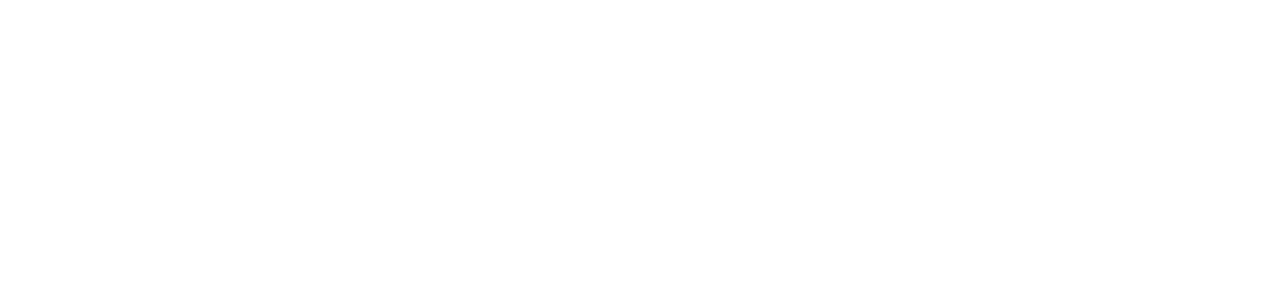
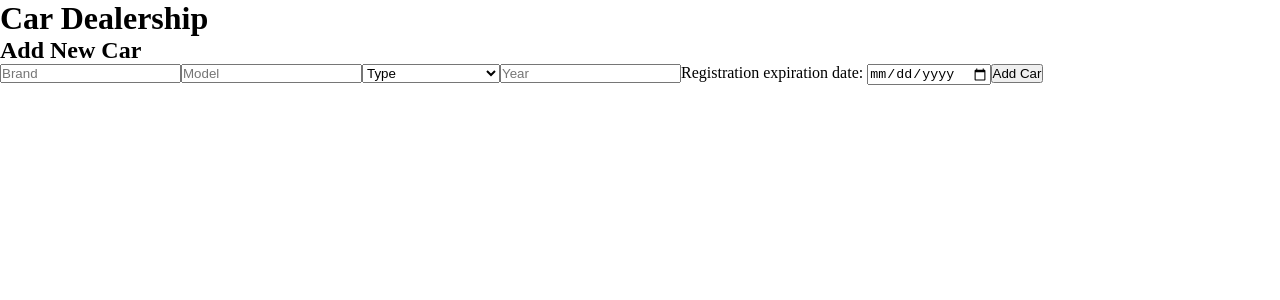
Before and after one commit to NinaBucic/Internship-14-CarDealership, a React (Vite) app in the folder CarDealership/: page / in a window 1280 px wide. Shown: the top 300 px of the page. Built offline with nearby package versions, Linux system fonts and the light colour scheme.

Commit message:
Add Car Form component

```diff
--- a/CarDealership/package.json
+++ b/CarDealership/package.json
@@ -11,7 +11,9 @@
   },
   "dependencies": {
     "react": "^19.0.0",
-    "react-dom": "^19.0.0"
+    "react-dom": "^19.0.0",
+    "react-hot-toast": "^2.5.2",
+    "uuid": "^11.1.0"
   },
   "devDependencies": {
     "@eslint/js": "^9.19.0",
--- a/CarDealership/src/App.jsx
+++ b/CarDealership/src/App.jsx
@@ -1,3 +1,20 @@
-function App() {}
+import { useState } from "react";
+import { v4 as uuidv4 } from "uuid";
+import CarForm from "./components/CarForm";
+
+function App() {
+  const [cars, setCars] = useState([]);
+
+  const handleAddCar = (newCar) => {
+    setCars([...cars, { id: uuidv4(), ...newCar }]);
+  };
+
+  return (
+    <div>
+      <h1>Car Dealership</h1>
+      <CarForm onAddCar={handleAddCar} carCount={cars.length} />
+    </div>
+  );
+}
 
 export default App;
--- /dev/null
+++ b/CarDealership/src/components/CarForm.jsx
@@ -0,0 +1,138 @@
+import { useState } from "react";
+import "../styles/CarForm.css";
+import toast, { Toaster } from "react-hot-toast";
+
+function CarForm({ onAddCar, carCount }) {
+  const [formData, setFormData] = useState({
+    brand: "",
+    model: "",
+    type: "",
+    year: "",
+    registrationDate: "",
+  });
+
+  const [error, setError] = useState("");
+
+  const handleChange = (e) => {
+    setFormData({ ...formData, [e.target.name]: e.target.value });
+  };
+
+  const validateForm = () => {
+    if (carCount >= 10) return "You cannot add more than 10 cars!";
+
+    if (
+      !formData.brand ||
+      !formData.model ||
+      !formData.type ||
+      !formData.year ||
+      !formData.registrationDate
+    ) {
+      return "All fields are required!";
+    }
+
+    const year = Number(formData.year);
+    const currentYear = new Date().getFullYear();
+    if (isNaN(year) || !Number.isInteger(year)) {
+      return "Year must be a whole number!";
+    }
+    if (year < 1971 || year > currentYear) {
+      return `Year must be between 1971 and ${currentYear}!`;
+    }
+
+    const regDate = new Date(formData.registrationDate);
+    const today = new Date();
+    if (regDate <= today) {
+      return "Registration expiration date must be in the future!";
+    }
+
+    const textRegex = /[a-zA-Z]/;
+    if (
+      !textRegex.test(formData.brand) ||
+      !textRegex.test(formData.model) ||
+      !textRegex.test(formData.type)
+    ) {
+      return "Brand, model, and type must contain at least one letter.";
+    }
+
+    return null;
+  };
+
+  const handleSubmit = (e) => {
+    e.preventDefault();
+
+    const validationError = validateForm();
+    if (validationError) {
+      toast.error(validationError);
+      return;
+    }
+
+    onAddCar(formData);
+    toast.success("Car successfully added!");
+
+    setFormData({
+      brand: "",
+      model: "",
+      type: "",
+      year: "",
+      registrationDate: "",
+    });
+    setError("");
+  };
+
+  return (
+    <form className="car-form" onSubmit={handleSubmit}>
+      <Toaster />
+      <h2>Add New Car</h2>
+
+      <input
+        type="text"
+        name="brand"
+        placeholder="Brand"
+        value={formData.brand}
+        onChange={handleChange}
+      />
+      <input
+        type="text"
+        name="model"
+        placeholder="Model"
+        value={formData.model}
+        onChange={handleChange}
+      />
+
+      <select name="type" value={formData.type} onChange={handleChange}>
+        <option value="">Type</option>
+        <option value="Convertible">Convertible</option>
+        <option value="Coupe">Coupe</option>
+        <option value="Crossover">Crossover</option>
+        <option value="Electric">Electric</option>
+        <option value="Hybrid">Hybrid</option>
+        <option value="Luxury">Luxury</option>
+        <option value="Sedan">Sedan</option>
+        <option value="Sports Car">Sports Car</option>
+        <option value="SUV">SUV</option>
+        <option value="Truck">Truck</option>
+        <option value="Van / Minivan">Van / Minivan</option>
+        <option value="Wagon / Hatchback">Wagon / Hatchback</option>
+      </select>
+
+      <input
+        type="number"
+        name="year"
+        placeholder="Year"
+        value={formData.year}
+        onChange={handleChange}
+      />
+      <label className="input-label">Registration expiration date: </label>
+      <input
+        type="date"
+        name="registrationDate"
+        value={formData.registrationDate}
+        onChange={handleChange}
+      />
+
+      <button type="submit">Add Car</button>
+    </form>
+  );
+}
+
+export default CarForm;
```
Also changed, not shown: CarDealership/src/styles/CarForm.css (added), 1 other file (tests, documents, lock files or other folders).
